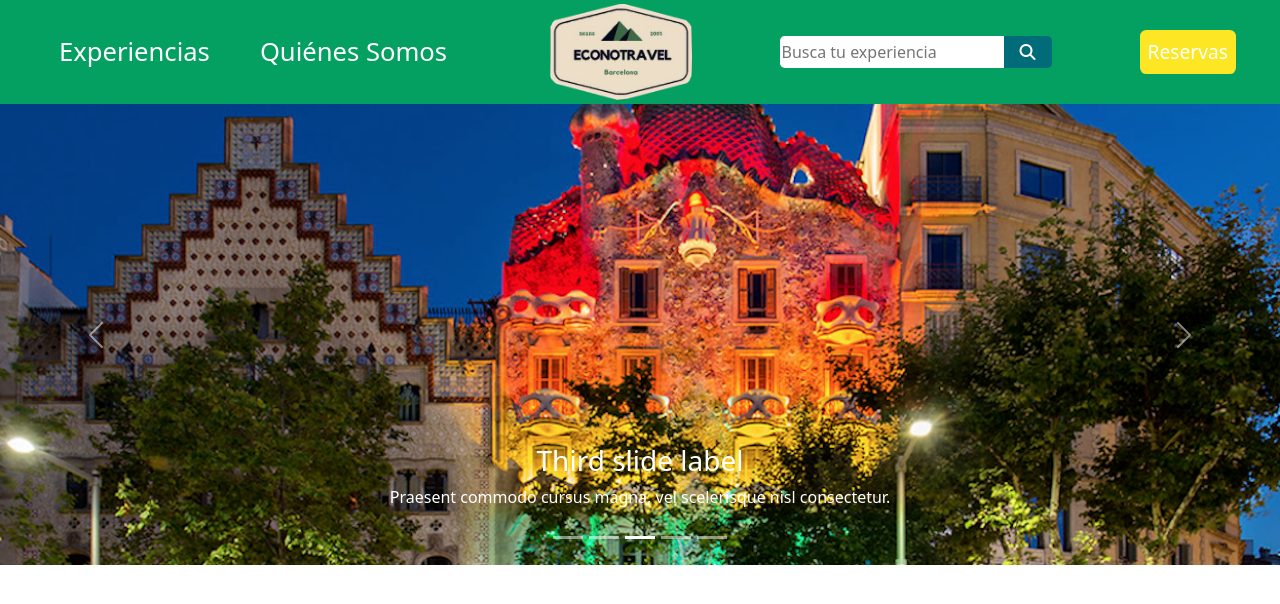
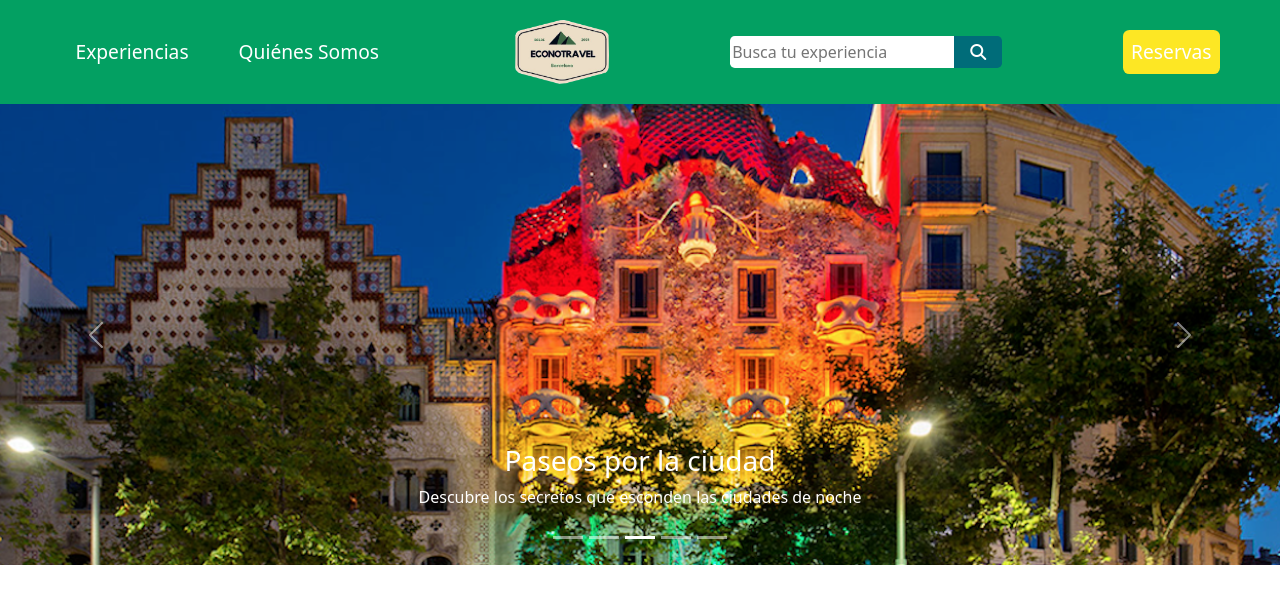
Before and after one commit to yassscoder/Econotravel-app-starter-6, a React app in the folder web-client/: page / in a window 1280 px wide. Both pictures are taken after a click on the button 640 px from the left and 538 px from the top of the page. Shown: the top 604 px of the page. Built offline with nearby package versions, Linux system fonts and the light colour scheme.

Commit message:
texto sliders + color título experiencias

```diff
--- a/web-client/src/js/components/home.jsx
+++ b/web-client/src/js/components/home.jsx
@@ -13,59 +13,59 @@ export const Home = () => (
             <img
                 className="d-block w-100"
                 src={montseny}
-                alt="First slide"
+                alt="Montseny"
             />
             <Carousel.Caption>
-                <h3>First slide label</h3>
-                <p>Nulla vitae elit libero, a pharetra augue mollis interdum.</p>
+                <h3>Excursiones en BTT</h3>
+                <p> Descubre la naturaleza con nuestras originales ruta BTT </p>
             </Carousel.Caption>
         </Carousel.Item>
         <Carousel.Item>
             <img
                 className="d-block w-100"
                 src={vela}
-                alt="Second slide"
+                alt="Velero"
             />
 
             <Carousel.Caption>
-                <h3>Second slide label</h3>
-                <p>Lorem ipsum dolor sit amet, consectetur adipiscing elit.</p>
+                <h3>Salidas en Velero</h3>
+                <p>Siente la inmensidad del gran azul y la fuerza del viento</p>
             </Carousel.Caption>
         </Carousel.Item>
         <Carousel.Item>
             <img
                 className="d-block w-100"
                 src={batllo}
-                alt="Third slide"
+                alt="Modernismo"
             />
 
             <Carousel.Caption>
-                <h3>Third slide label</h3>
-                <p>Praesent commodo cursus magna, vel scelerisque nisl consectetur.</p>
+                <h3>Paseos por la ciudad</h3>
+                <p>Descubre los secretos que esconden las ciudades de noche</p>
             </Carousel.Caption>
         </Carousel.Item>
         <Carousel.Item>
             <img
                 className="d-block w-100"
                 src={huerto}
-                alt="Third slide"
+                alt="Horticultura"
             />
 
             <Carousel.Caption>
-                <h3>Third slide label</h3>
-                <p>Praesent commodo cursus magna, vel scelerisque nisl consectetur.</p>
+                <h3>Del campo a tu casa</h3>
+                <p>Somos lo que comemos, aprende a cultivar tus propias verduras</p>
             </Carousel.Caption>
         </Carousel.Item>
         <Carousel.Item>
             <img
                 className="d-block w-100"
                 src={montserrat}
-                alt="Third slide"
+                alt="Montserrat"
             />
 
             <Carousel.Caption>
-                <h3>Third slide label</h3>
-                <p>Praesent commodo cursus magna, vel scelerisque nisl consectetur.</p>
+                <h3>La montaña mágica</h3>
+                <p>Descubre esta misteriosa montaña y sus rincones más ocultos</p>
             </Carousel.Caption>
         </Carousel.Item>
     </Carousel>
--- a/web-client/src/scss/main.scss
+++ b/web-client/src/scss/main.scss
@@ -26,7 +26,7 @@ body{
   text-decoration: none;
   padding: 15px;
   color:white;
-  font-size: 1.6rem;
+  font-size: 1.2rem;
 }
 .navigationBar input {
   height: 2rem;
@@ -45,7 +45,7 @@ body{
 }
 
 .logo-eco{
-  height: 6rem;
+  height: 4rem;
 }
 .lupa {
   height: 30px;
@@ -147,6 +147,7 @@ body{
   display: flex;
   flex-flow: column;
   align-items: center;
+  color: #03A062;
 }
 .container-cards{
   display: flex;
```
